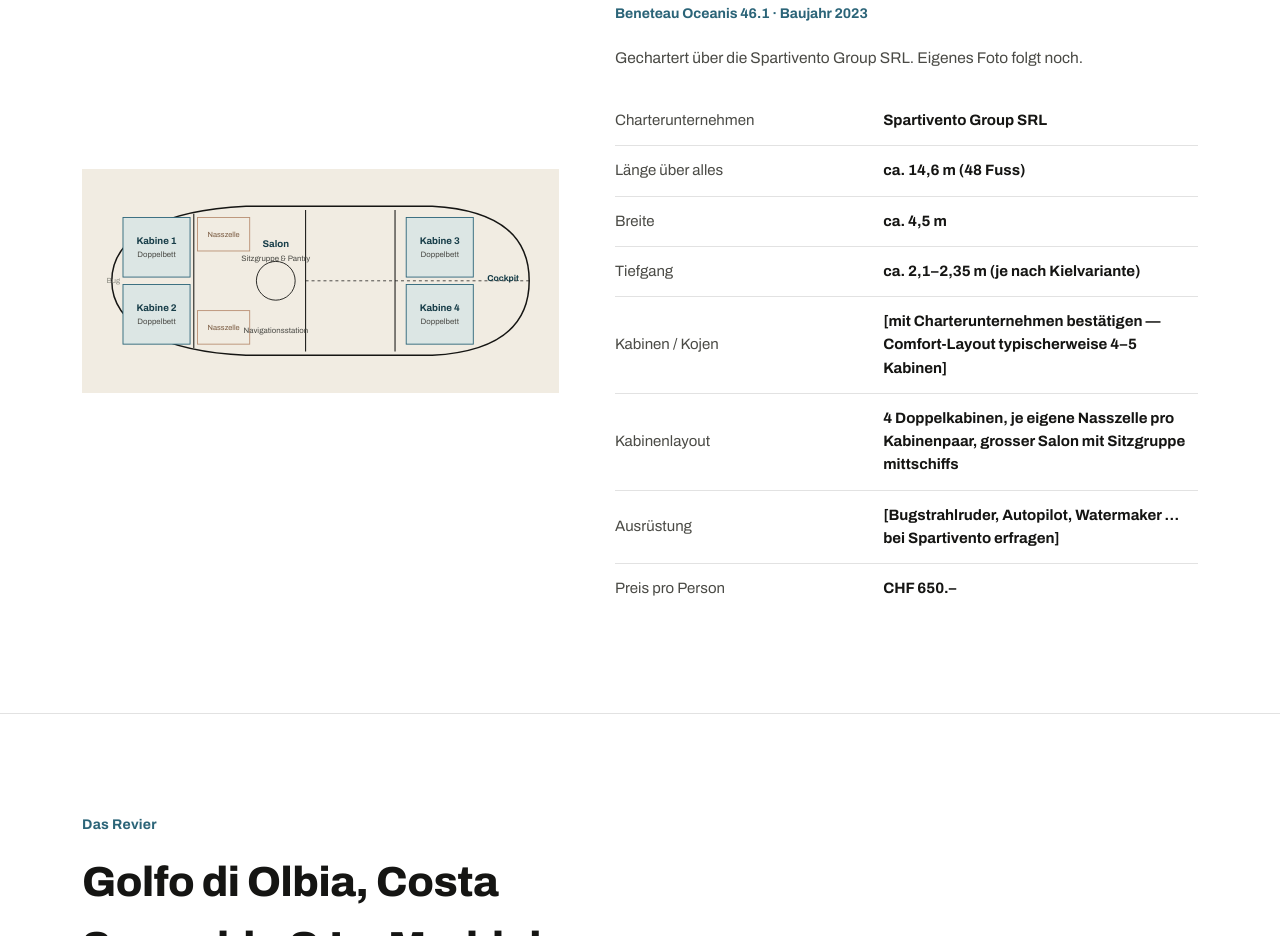
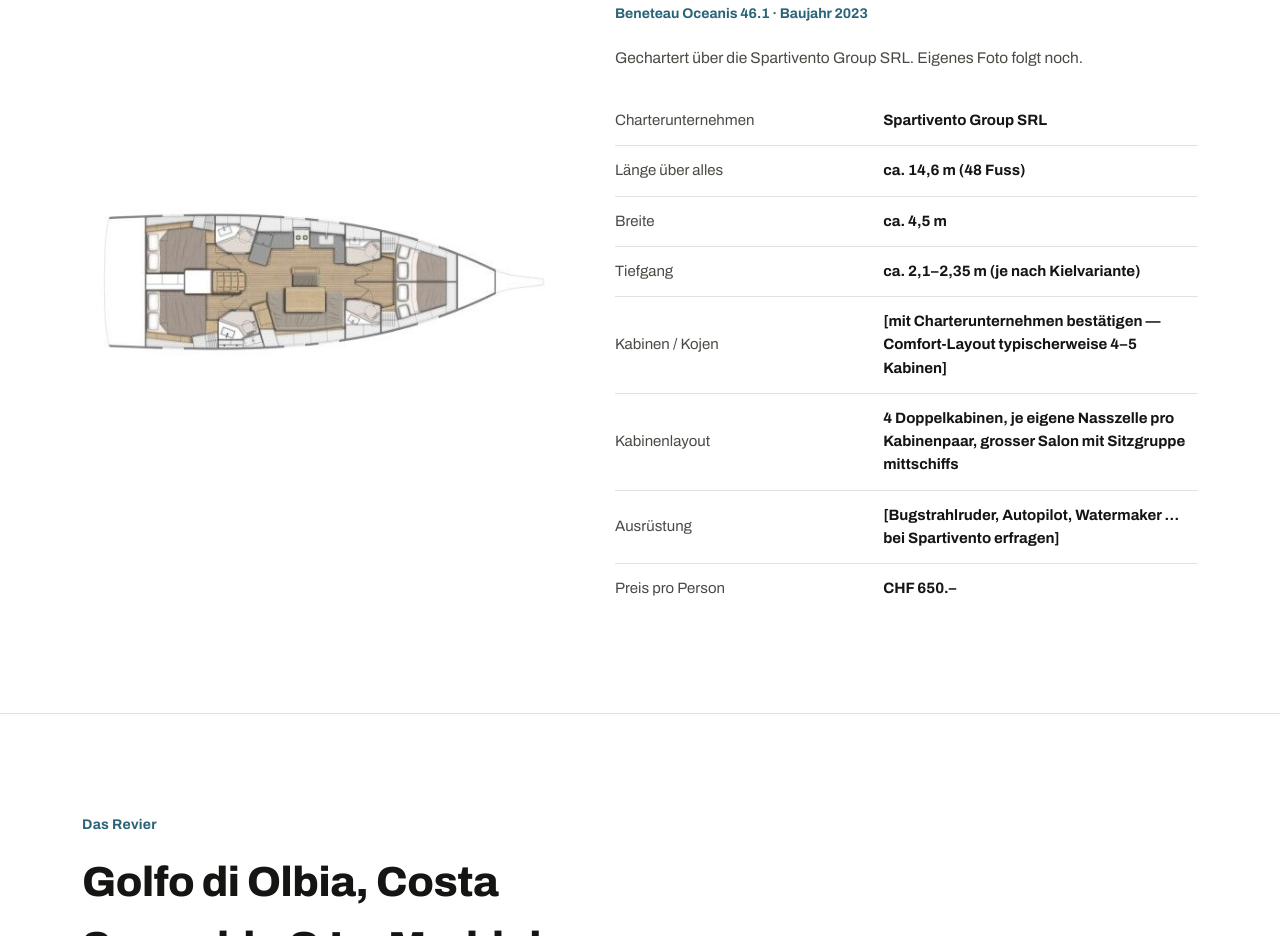
Before and after one commit to patrickheinzer-ai/timber-frame, a plain HTML site: page sardinien-2027/index.html in a window 1280 px wide. Shown: the part 2058-2994 px from the top of the page. Drawn offline with Linux system fonts and the light colour scheme.

Commit message:
Update index.html

```diff
--- a/sardinien-2027/index.html
+++ b/sardinien-2027/index.html
@@ -378,42 +378,7 @@
     <p class="kicker">Das Schiff</p>
     <div class="split">
       <div class="split-media wide">
-        <svg viewBox="0 0 640 300" xmlns="http://www.w3.org/2000/svg" role="img" aria-label="Kabinenlayout Andromaca: 4 Doppelkabinen, kein Eignerkabine" style="width:100%; height:auto; background:#F1ECE2;">
-          <path d="M40,150 C40,90 110,55 220,50 L470,50 C560,55 600,90 600,150 C600,210 560,245 470,250 L220,250 C110,245 40,210 40,150 Z" fill="none" stroke="#151513" stroke-width="2"></path>
-          <line x1="150" y1="60" x2="150" y2="240" stroke="#151513" stroke-width="1.4"></line>
-          <line x1="300" y1="55" x2="300" y2="245" stroke="#151513" stroke-width="1.4"></line>
-          <line x1="420" y1="55" x2="420" y2="245" stroke="#151513" stroke-width="1.4"></line>
-          <line x1="300" y1="150" x2="600" y2="150" stroke="#151513" stroke-width="1" stroke-dasharray="4 4"></line>
-
-          <rect x="55" y="65" width="90" height="80" fill="#DCE6E4" stroke="#2B6478" stroke-width="1.2"></rect>
-          <text x="100" y="100" text-anchor="middle" font-family="Archivo" font-size="13" font-weight="700" fill="#173D48">Kabine 1</text>
-          <text x="100" y="118" text-anchor="middle" font-family="Archivo" font-size="10.5" fill="#4A4A45">Doppelbett</text>
-
-          <rect x="55" y="155" width="90" height="80" fill="#DCE6E4" stroke="#2B6478" stroke-width="1.2"></rect>
-          <text x="100" y="190" text-anchor="middle" font-family="Archivo" font-size="13" font-weight="700" fill="#173D48">Kabine 2</text>
-          <text x="100" y="208" text-anchor="middle" font-family="Archivo" font-size="10.5" fill="#4A4A45">Doppelbett</text>
-
-          <rect x="155" y="65" width="70" height="45" fill="none" stroke="#B98F73" stroke-width="1.2"></rect>
-          <text x="190" y="91" text-anchor="middle" font-family="Archivo" font-size="10" fill="#7a5b41">Nasszelle</text>
-          <rect x="155" y="190" width="70" height="45" fill="none" stroke="#B98F73" stroke-width="1.2"></rect>
-          <text x="190" y="216" text-anchor="middle" font-family="Archivo" font-size="10" fill="#7a5b41">Nasszelle</text>
-
-          <text x="260" y="105" text-anchor="middle" font-family="Archivo" font-size="13" font-weight="700" fill="#173D48">Salon</text>
-          <text x="260" y="123" text-anchor="middle" font-family="Archivo" font-size="10.5" fill="#4A4A45">Sitzgruppe &amp; Pantry</text>
-          <circle cx="260" cy="150" r="26" fill="none" stroke="#151513" stroke-width="1.2"></circle>
-          <text x="260" y="220" text-anchor="middle" font-family="Archivo" font-size="10.5" fill="#4A4A45">Navigationsstation</text>
-
-          <rect x="435" y="65" width="90" height="80" fill="#DCE6E4" stroke="#2B6478" stroke-width="1.2"></rect>
-          <text x="480" y="100" text-anchor="middle" font-family="Archivo" font-size="13" font-weight="700" fill="#173D48">Kabine 3</text>
-          <text x="480" y="118" text-anchor="middle" font-family="Archivo" font-size="10.5" fill="#4A4A45">Doppelbett</text>
-
-          <rect x="435" y="155" width="90" height="80" fill="#DCE6E4" stroke="#2B6478" stroke-width="1.2"></rect>
-          <text x="480" y="190" text-anchor="middle" font-family="Archivo" font-size="13" font-weight="700" fill="#173D48">Kabine 4</text>
-          <text x="480" y="208" text-anchor="middle" font-family="Archivo" font-size="10.5" fill="#4A4A45">Doppelbett</text>
-
-          <text x="565" y="150" text-anchor="middle" font-family="Archivo" font-size="11.5" font-weight="700" fill="#173D48" transform="rotate(0 565 150)">Cockpit</text>
-          <text x="42" y="153" text-anchor="middle" font-family="Archivo" font-size="10" fill="#8a8a80">Bug</text>
-        </svg>
+        <img src="andromaca-layout.png" alt="Kabinenlayout Andromaca: 4 Doppelkabinen, kein Eignerkabine" style="background:#F1ECE2;">
       </div>
       <div class="split-body">
         <h3>Andromaca — Comfort Line</h3>
```
